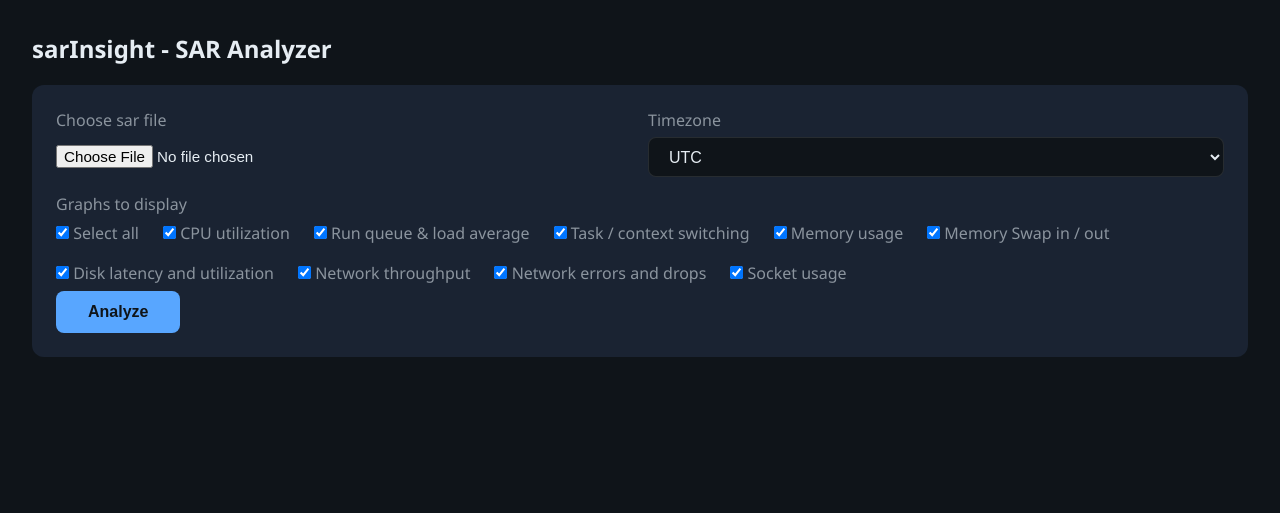
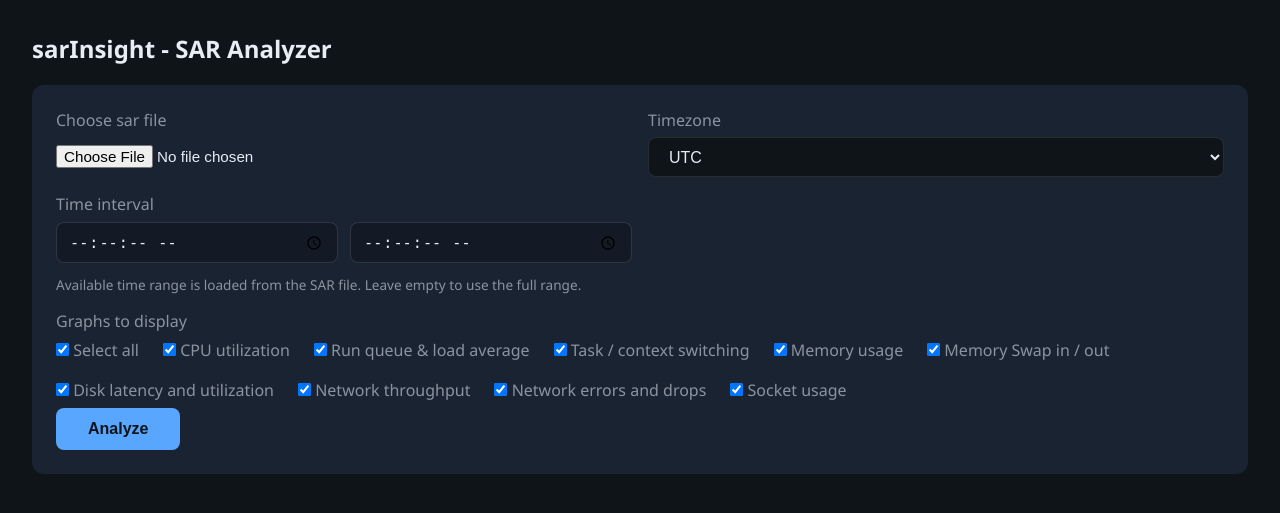
Before and after one commit to pbodam/sarInsight, a Flask app: page / in a window 1280 px wide. Shown: the top 513 px of the page. Run offline with Flask 3, Linux system fonts and the light colour scheme.

Commit message:
add time frame

```diff
--- a/app.py
+++ b/app.py
@@ -2,6 +2,7 @@ import os
 import re
 import secrets
 import sys
+from datetime import datetime
 
 import pandas as pd
 from flask import Flask, redirect, render_template, request, session, url_for
@@ -63,6 +64,47 @@ def _remove_path_quiet(path):
             os.remove(path)
     except OSError:
         pass
+
+
+def _normalize_time_filter(value):
+    if not value:
+        return None
+    value = value.strip()
+    for fmt in ("%H:%M:%S", "%H:%M"):
+        try:
+            return datetime.strptime(value, fmt).strftime("%H:%M:%S")
+        except ValueError:
+            continue
+    return None
+
+
+def _find_time_range(*frames):
+    all_times = []
+    for df in frames:
+        if df is None or df.empty or "time" not in df.columns:
+            continue
+        series = df["time"].dropna()
+        if not series.empty:
+            all_times.append(series)
+    if not all_times:
+        return None, None
+    joint = pd.concat(all_times, ignore_index=True)
+    if joint.empty:
+        return None, None
+    start = pd.to_datetime(joint.min())
+    end = pd.to_datetime(joint.max())
+    return start.strftime("%H:%M:%S"), end.strftime("%H:%M:%S")
+
+
+def _filter_frame_by_time(df, start, end):
+    if df is None or df.empty or "time" not in df.columns:
+        return df
+    out = df
+    if start:
+        out = out[out["time"] >= start]
+    if end:
+        out = out[out["time"] <= end]
+    return out
 
 
 def _resolve_sar_path_for_request():
@@ -344,6 +386,8 @@ def index():
     selected_cpu_metrics = []
     selected_disk_metrics = []
     selected_network_metrics = []
+    time_from = ""
+    time_to = ""
     timezone = "UTC"
     active_sar_name = session.get("sar_display_name")
 
@@ -376,7 +420,15 @@ def index():
             except Exception:
                 hostname = ""
             try:
-                _, _, _, cpu_list, disk_list, iface_list = _load_sa_data(path_prev, timezone)
+                cpu, disk, net, cpu_list, disk_list, iface_list = _load_sa_data(path_prev, timezone)
+                cpu = coerce_time_column(cpu)
+                disk = coerce_time_column(disk)
+                net = coerce_time_column(net)
+                default_start, default_end = _find_time_range(cpu, disk, net)
+                if default_start:
+                    time_from = default_start
+                if default_end:
+                    time_to = default_end
             except Exception:
                 cpu_list, disk_list, iface_list = [], [], []
         else:
@@ -396,6 +448,8 @@ def index():
         selected_network_metrics = request.form.getlist("network_metrics")
         iface_filter = request.form.get("iface_filter", "") or ""
         disk_filter = request.form.get("disk_filter", "") or ""
+        time_from = request.form.get("time_from", "") or ""
+        time_to = request.form.get("time_to", "") or ""
 
         def _parse_filter_text(text):
             values = [v.strip() for v in re.split(r"[;,\s]+", text.strip()) if v.strip()]
@@ -405,6 +459,15 @@ def index():
             selected_ifaces = _parse_filter_text(iface_filter)
         if disk_filter.strip():
             selected_disks = _parse_filter_text(disk_filter)
+
+        norm_from = _normalize_time_filter(time_from)
+        norm_to = _normalize_time_filter(time_to)
+        if time_from and not norm_from:
+            error_message = "Start time must be in HH:MM:SS format."
+        if time_to and not norm_to:
+            error_message = "End time must be in HH:MM:SS format."
+        if norm_from and norm_to and norm_from > norm_to:
+            error_message = "Start time must be before or equal to end time."
 
         path, _upload_err = _resolve_sar_path_for_request()
         active_sar_name = session.get("sar_display_name")
@@ -419,12 +482,31 @@ def index():
             try:
                 hostname = get_hostname(path) or "(unknown)"
                 cpu, disk, net, cpu_list, disk_list, iface_list = _load_sa_data(path, tz)
-                extra = _prefetch_graph_datasets(path, tz, selected_graphs)
                 cpu = coerce_time_column(cpu)
                 disk = coerce_time_column(disk)
                 net = coerce_time_column(net)
+                default_start, default_end = _find_time_range(cpu, disk, net)
+                if not time_from and default_start:
+                    time_from = default_start
+                if not time_to and default_end:
+                    time_to = default_end
+                extra = _prefetch_graph_datasets(path, tz, selected_graphs)
                 for _ek in list(extra.keys()):
                     extra[_ek] = coerce_time_column(extra[_ek])
+                if not time_from and not time_to:
+                    default_start, default_end = _find_time_range(cpu, disk, net, *extra.values())
+                    if default_start:
+                        time_from = default_start
+                    if default_end:
+                        time_to = default_end
+                    norm_from = _normalize_time_filter(time_from)
+                    norm_to = _normalize_time_filter(time_to)
+                if error_message is None and (norm_from or norm_to):
+                    cpu = _filter_frame_by_time(cpu, norm_from, norm_to)
+                    disk = _filter_frame_by_time(disk, norm_from, norm_to)
+                    net = _filter_frame_by_time(net, norm_from, norm_to)
+                    for _ek in list(extra.keys()):
+                        extra[_ek] = _filter_frame_by_time(extra[_ek], norm_from, norm_to)
                 anchor_series = pick_anchor_time_series(cpu, disk, net, extra)
                 anchor_rng = initial_x_range_from_series(
                     anchor_series, DEFAULT_INITIAL_WINDOW_SEC
@@ -802,6 +884,8 @@ def index():
         selected_network_metrics=selected_network_metrics,
         iface_filter=iface_filter,
         disk_filter=disk_filter,
+        time_from=time_from,
+        time_to=time_to,
         graph_labels=GRAPH_LABELS,
     )
 
--- a/templates/index.html
+++ b/templates/index.html
@@ -201,6 +201,14 @@
                     <option value="Europe/London" {% if timezone == "Europe/London" %}selected{% endif %}>Europe/London</option>
                     <option value="America/New_York" {% if timezone == "America/New_York" %}selected{% endif %}>America/New_York</option>
                 </select>
+            </div>
+            <div class="form-group">
+                <label>Time interval</label>
+                <div style="display:grid; grid-template-columns:1fr 1fr; gap:0.75rem;">
+                    <input type="time" step="1" name="time_from" value="{{ time_from or '' }}" class="resource-filter-input" placeholder="Start HH:MM:SS">
+                    <input type="time" step="1" name="time_to" value="{{ time_to or '' }}" class="resource-filter-input" placeholder="End HH:MM:SS">
+                </div>
+                <small class="hint">Available time range is loaded from the SAR file. Leave empty to use the full range.</small>
             </div>
             <div class="form-group graphs-select">
                 <label>Graphs to display</label>
```
